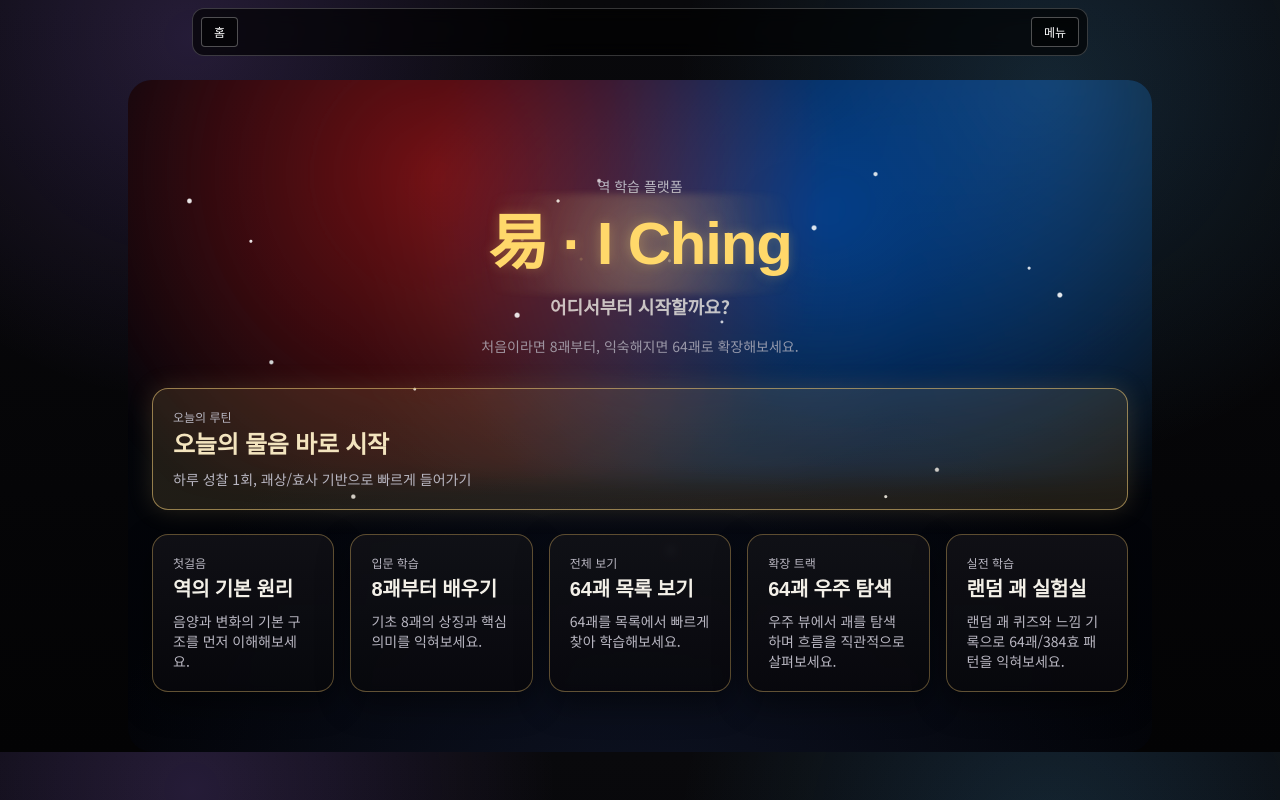
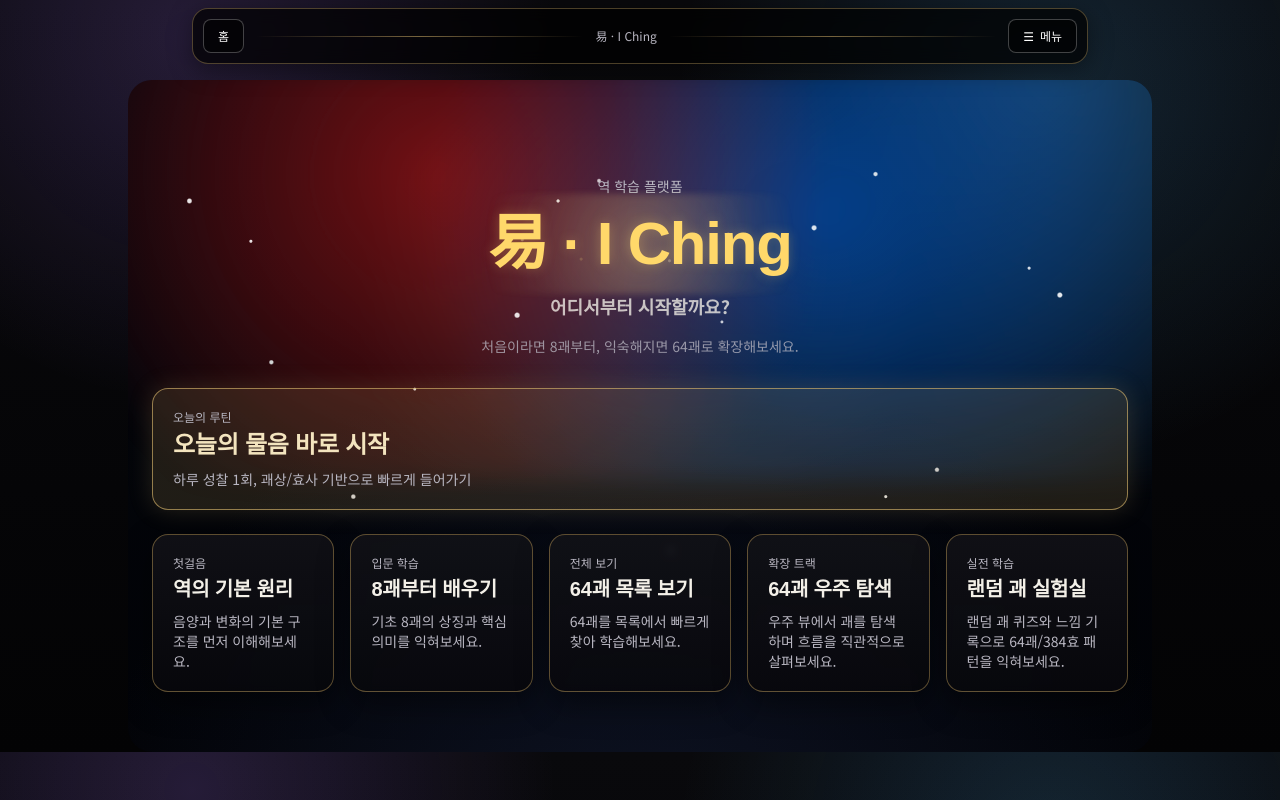
Before and after one commit to kinddragon1224/iching-learning-web, a Next.js app: page / in a window 1280 px wide. Built offline with nearby package versions, Linux system fonts and the light colour scheme.

Commit message:
ui: 상단 네비 비주얼 폴리시 v2 (브랜드 라벨/골드 라인/아이콘 버튼)

```diff
--- a/components/TopNav.tsx
+++ b/components/TopNav.tsx
@@ -18,16 +18,26 @@ export default function TopNav() {
 
   return (
     <nav className="fixed inset-x-0 top-0 z-[100] px-3 pt-2">
-      <div className="mx-auto flex max-w-4xl items-center gap-2 rounded-xl border border-white/20 bg-black/65 p-2 backdrop-blur" ref={wrapRef}>
-        <Link href="/" className="shrink-0 rounded border border-white/30 bg-black/55 px-3 py-1.5 text-xs text-white" onClick={() => setOpen(false)}>
+      <div className="mx-auto flex max-w-4xl items-center gap-2 rounded-2xl border border-[rgba(212,178,106,0.35)] bg-black/70 p-2.5 shadow-[0_6px_24px_rgba(0,0,0,0.4)] backdrop-blur" ref={wrapRef}>
+        <Link href="/" className="shrink-0 rounded-lg border border-white/25 bg-black/55 px-3.5 py-2 text-xs font-medium text-white" onClick={() => setOpen(false)}>
           홈
         </Link>
+
+        <div className="mx-1 hidden h-px flex-1 bg-gradient-to-r from-transparent via-[rgba(212,178,106,0.55)] to-transparent sm:block" />
+        <p className="hidden sm:block text-xs text-[var(--text-muted)]">易 · I Ching</p>
+        <div className="mx-1 hidden h-px flex-1 bg-gradient-to-r from-transparent via-[rgba(212,178,106,0.55)] to-transparent sm:block" />
+
         <button
           type="button"
           onClick={() => setOpen((v) => !v)}
-          className="ml-auto shrink-0 rounded border border-white/30 bg-black/55 px-3 py-1.5 text-xs text-white"
+          className="ml-auto shrink-0 rounded-lg border border-white/25 bg-black/55 px-3.5 py-2 text-xs font-medium text-white"
+          aria-expanded={open}
+          aria-label="메뉴 열기"
         >
-          메뉴
+          <span className="inline-flex items-center gap-1.5">
+            <span aria-hidden>{open ? "✕" : "☰"}</span>
+            메뉴
+          </span>
         </button>
 
         {open && (
```
